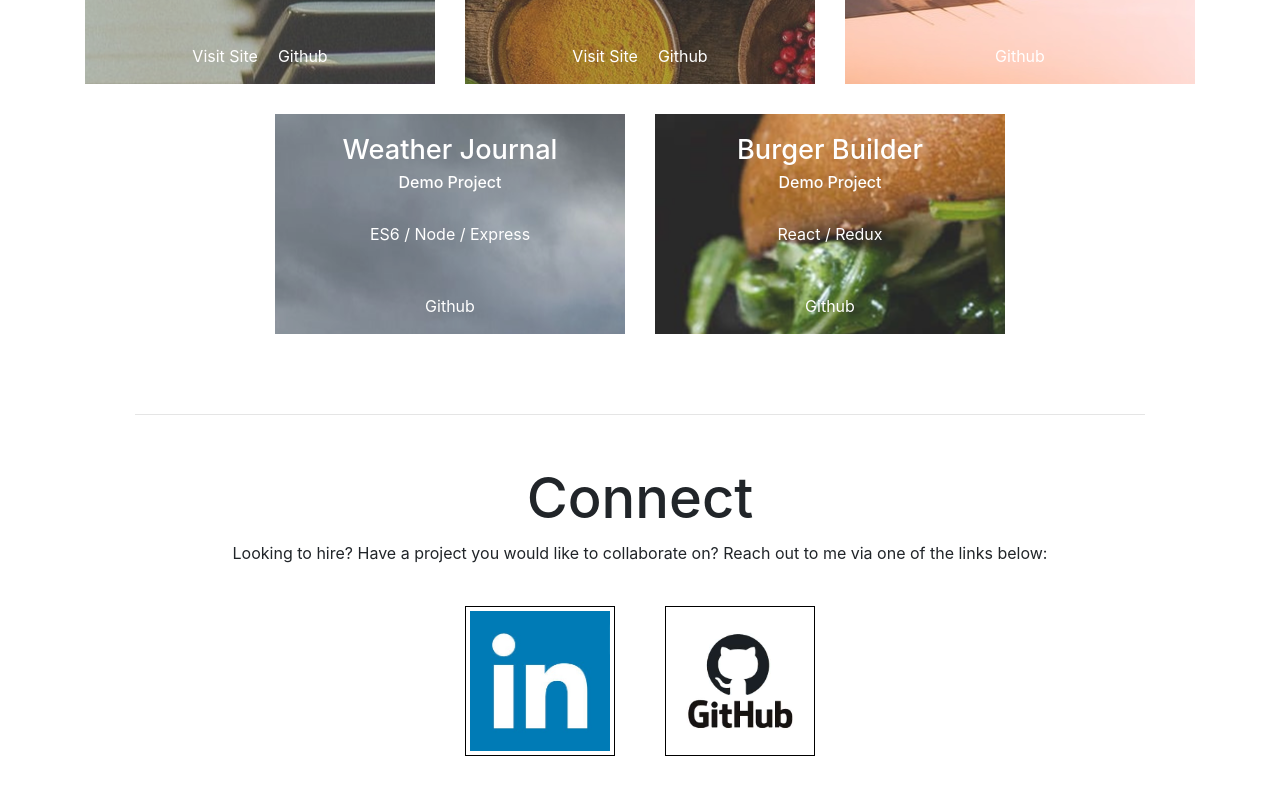
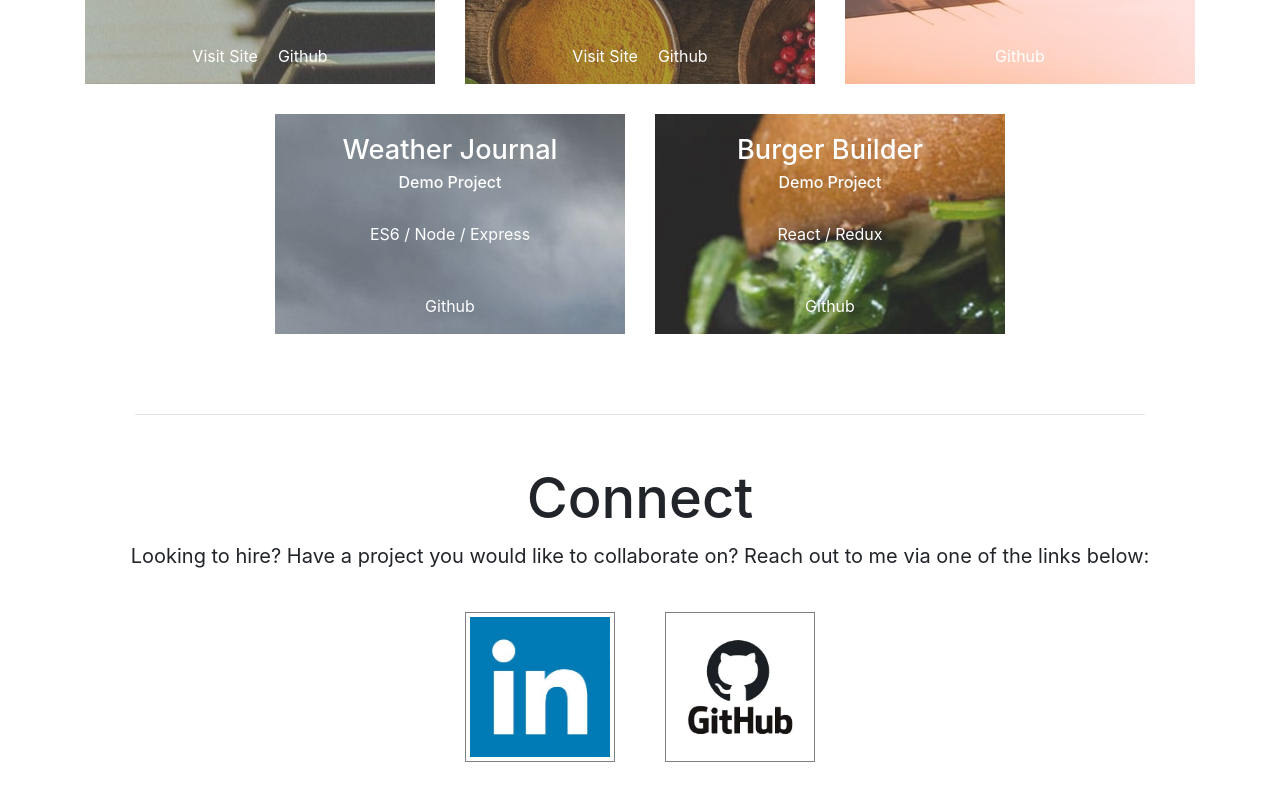
Before and after one commit to tobyjorris/portfolio_site, a React (Create React App) app: page / in a window 1280 px wide. Shown: the part 1879-2679 px from the top of the page. Built offline with nearby package versions, Linux system fonts and the light colour scheme.

Commit message:
added anchors to connect_logo's, changed opacity on projectCard to avoid React opacity % bug

```diff
--- a/src/Components/Connect/connect.css
+++ b/src/Components/Connect/connect.css
@@ -2,11 +2,20 @@
     max-width: 150px;
     height: auto;
     margin: 25px;
-    border: 1px solid black;
+    border: 1px solid gray;
     border-radius: 0;
 }
 
 .connect_logo:hover {
+    cursor: pointer;
     transform: scale(1.05);
     transition: 400ms;
 }
+
+.connect {
+    margin-bottom: 65px;
+}
+
+.connect_text {
+    font-size: 20px;
+}
--- a/src/Components/Connect/connect.js
+++ b/src/Components/Connect/connect.js
@@ -7,7 +7,7 @@ import './connect.css';
 
 const connect = () => {
     return (
-        <Container name="connect">
+        <Container name="connect" className="connect">
             <Row>
                 <Col>
                     <h2>Connect</h2>
@@ -15,13 +15,13 @@ const connect = () => {
             </Row>
             <Row>
                 <Col>
-                    <p>Looking to hire? Have a project you would like to collaborate on? Reach out to me via one of the links below:</p>
+                    <p className="connect_text">Looking to hire? Have a project you would like to collaborate on? Reach out to me via one of the links below:</p>
                 </Col>
             </Row>
             <Row>
                 <Col>
-                    <Image className="connect_logo" src={LinkedInPhoto} thumbnail />
-                    <Image className="connect_logo" src={GithubPhoto} thumbnail />
+                    <a rel="noopener noreferrer" target="_blank" href="https://www.linkedin.com/in/toby-jorris/"><Image className="connect_logo" src={LinkedInPhoto} thumbnail /></a>
+                    <a rel="noopener noreferrer" target="_blank" href="https://github.com/tobyjorris"><Image className="connect_logo" src={GithubPhoto} thumbnail /></a>
                 </Col>
             </Row>
         </Container>
--- a/src/Components/Projects/ProjectCard/projectCard.css
+++ b/src/Components/Projects/ProjectCard/projectCard.css
@@ -4,7 +4,7 @@
     color: white;
     border-radius: 0;
     border: none;
-    opacity: 85%;
+    opacity: .85;
 }
 
 .card-body {
@@ -21,7 +21,7 @@
 
 .project_card:hover {
     transform: scale(1.05);
-    opacity: 100%;
+    opacity: 1.00;
     transition: 400ms;
 }
 
```
